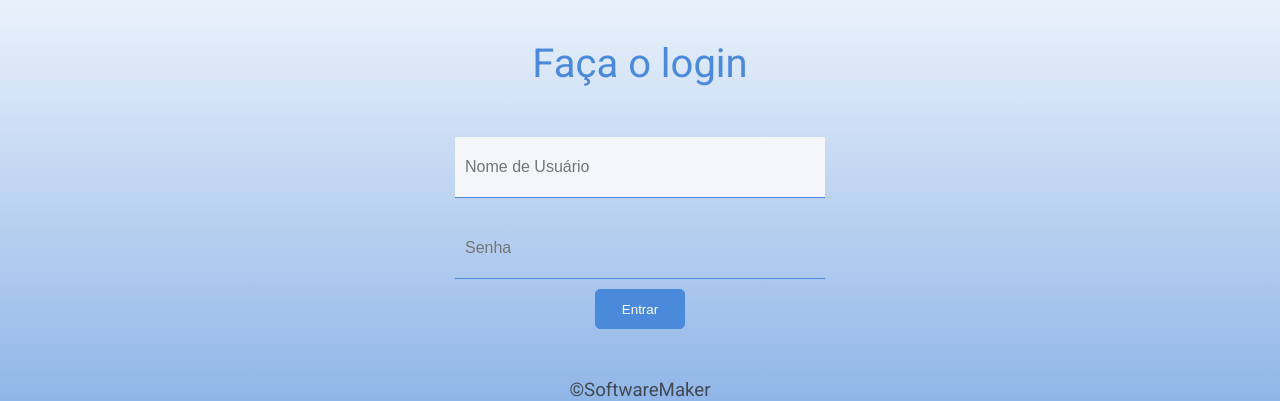
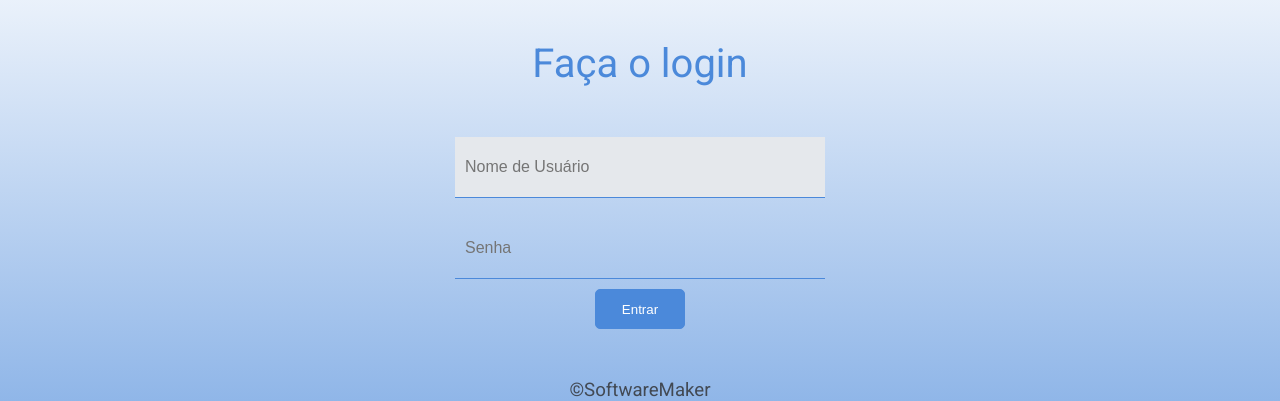
Before and after one commit to miguel8000/projetoADS, a PHP site: page /loginADM.html in a window 1280 px wide, with the pointer over the restyled element. Shown: the part 94-495 px from the top of the page. Run offline with PHP 8.4, Linux system fonts and the light colour scheme.

Commit message:
Victor
Hover e Focus da página de login de ADM.

```diff
--- a/css/estiloLoginAdm.css
+++ b/css/estiloLoginAdm.css
@@ -69,11 +69,11 @@ input{
 	transition: all 0.5s;
 }
 .campoDigitar:hover{
-	background-color: #f4f6f9;
+	background-color: #e5e8ec;
 	transition: all 0.5s;
 }
 .campoDigitar:focus{
-	background-color: #f4f6f9;
+	background-color: #e5e8ec;
 	transition: all 0.5s;
 }
 .botaoSubmit:hover{
```
